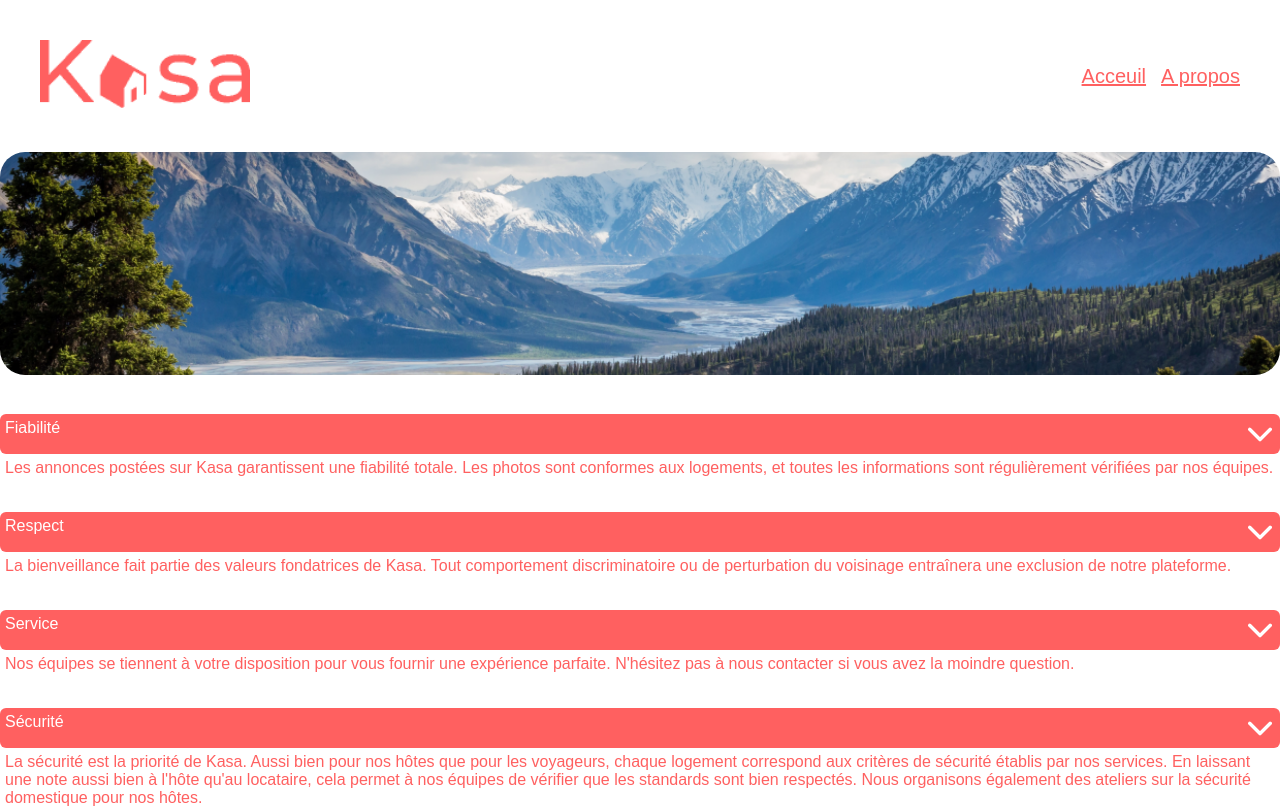
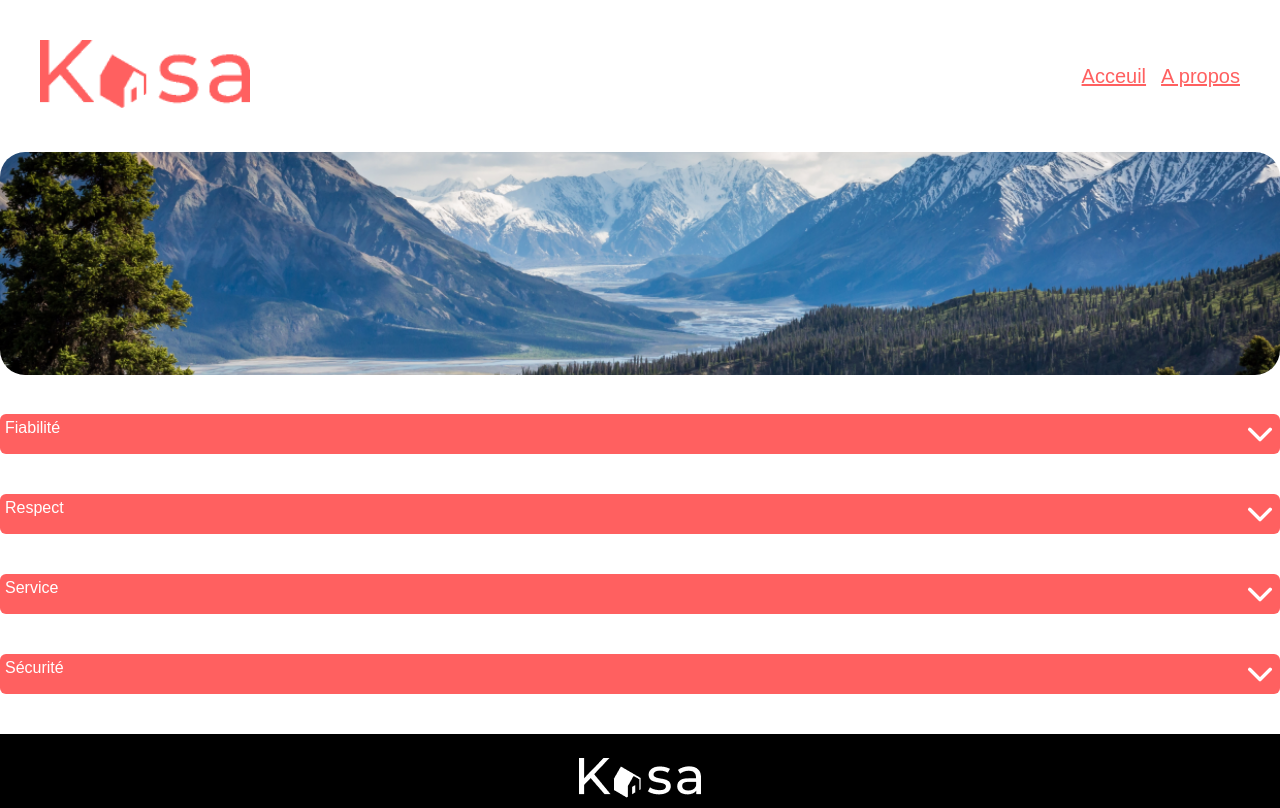
Before and after one commit to berenisse1/my-app, a React (Create React App) app: page /a-propos in a window 1280 px wide. Shown: the top 808 px of the page. Built offline with nearby package versions, Linux system fonts and the light colour scheme.

Commit message:
event Open collapse update

```diff
--- a/src/components/Collapse/Collapse.jsx
+++ b/src/components/Collapse/Collapse.jsx
@@ -1,21 +1,29 @@
 import React from "react";
+import { useState } from "react";
 import'../../styles/Collapse.css';
 import arrow from '../../assets/arrow.png';
 
 
 
 function Collapse ({title, text}){
+
+    const [isOpen , setIsOpen] = useState(false);
+    let handleClick = () => {
+        isOpen = setIsOpen(true);
+
+    }
+
     return(
         <>
         <div className="collapse">
-            <div className = "collapse-header">
+            <div className = "collapse-header" onClick={handleClick}>
                 <div className = "collapse-title">
                     {title}
                 </div>
                 <img src= {arrow} alt="flèche" />
             </div>
             <div className ="collapse-text">
-                {text}
+               {isOpen? <p>{text}</p> : !isOpen }
             </div>
         </div>
         </>
```
